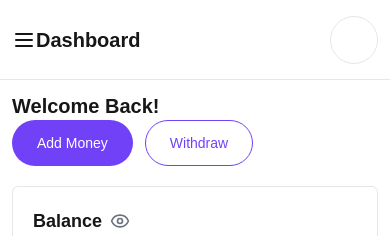
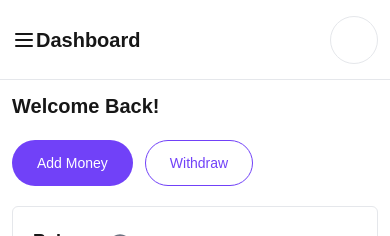
Before and after one commit to Ayodejioladimeji/Cashless, a Next.js app: page /dashboard in a window 390 px wide. Shown: the top 236 px of the page. Built offline with nearby package versions, Linux system fonts and the light colour scheme; no server answers.

Commit message:
Fixed responsiveness issue on dashboard overview CTA

```diff
--- a/src/app/dashboard/page.tsx
+++ b/src/app/dashboard/page.tsx
@@ -68,7 +68,7 @@
                         <p className="text-lg font-medium">{state?.user?.fullname}</p>
                     </div>
 
-                    <div className="flex items-center gap-3">
+                    <div className="flex items-center gap-3 mt-5 md:mt-0">
                         <button onClick={() => dispatch({ type: ACTIONS.ADD_MONEY_MODAL, payload: true })} className="bg-primary-500 text-white rounded-3xl flex items-center justify-center px-6 py-3 text-sm border border-transparent hover:bg-white hover:text-primary-500 hover:border-primary-500 transition duration-200">Add Money</button>
                         <button
                             onClick={() => dispatch({ type: ACTIONS.WITHDRAW_MONEY_MODAL, payload: true })}
```
